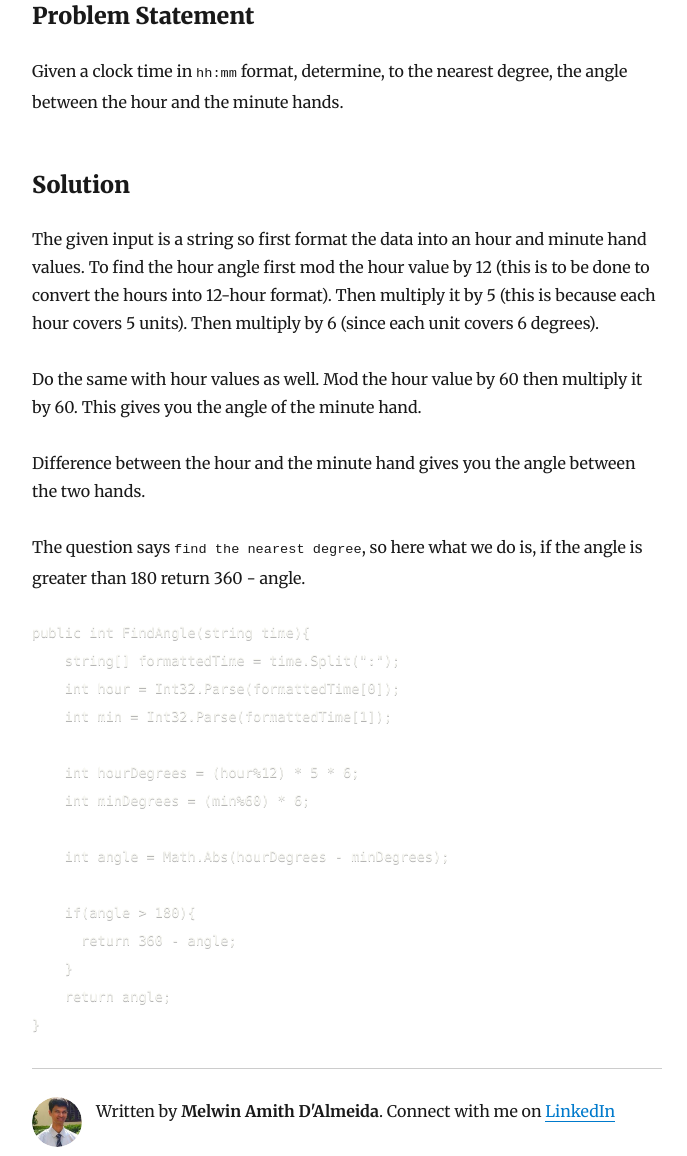
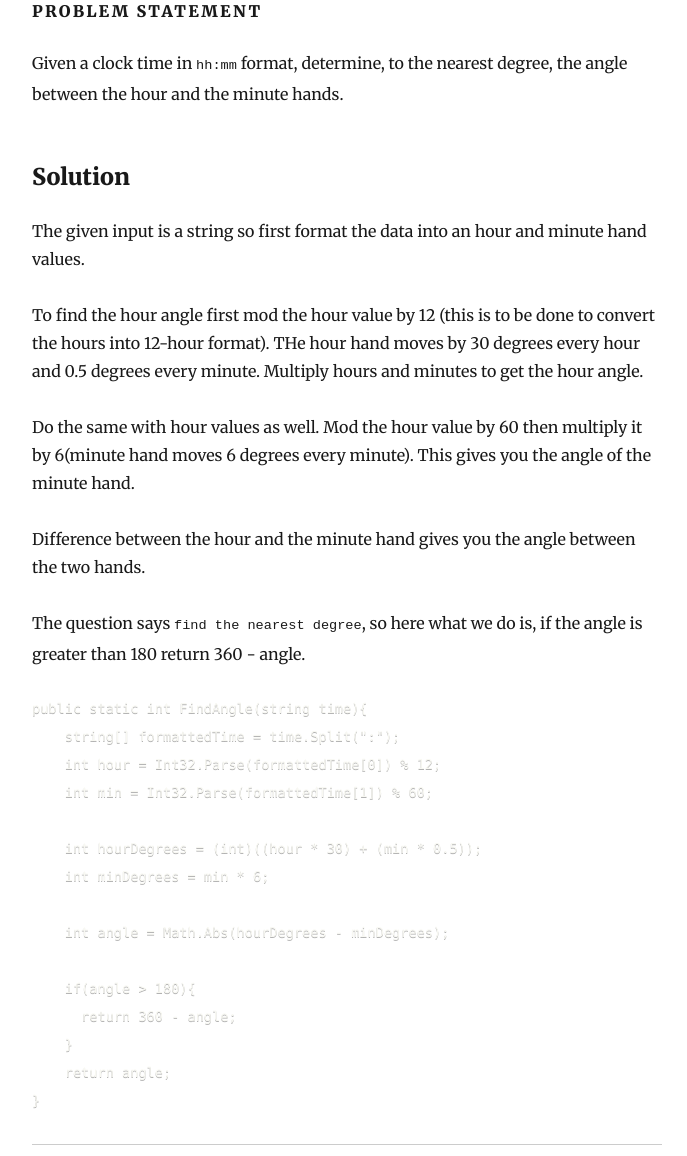
Before and after one commit to melwinalm/my-gatsby-blog, a Gatsby site: page /angle-between-the-hour-and-minute-hands/ in a window 1280 px wide. Shown: the part 320-1476 px from the top of the page, without its empty margins (293-980 px from the left). Built offline with nearby package versions, Linux system fonts and the light colour scheme; Gatsby itself is replaced by a stand-in of ours; some packages are replaced by stand-ins of ours; code samples lack their colours.

Commit message:
Update index.md

````diff
--- a/content/blog/angle-between-the-hour-and-minute-hands/index.md
+++ b/content/blog/angle-between-the-hour-and-minute-hands/index.md
@@ -8,28 +8,30 @@ tags: csharp
 
 Note: This problem was taken from Daily Coding Problem #303
 
-### Problem Statement
+#### Problem Statement
 
 Given a clock time in `hh:mm` format, determine, to the nearest degree, the angle between the hour and the minute hands.
 
 ### Solution
 
-The given input is a string so first format the data into an hour and minute hand values. To find the hour angle first mod the hour value by 12 (this is to be done to convert the hours into 12-hour format). Then multiply it by 5 (this is because each hour covers 5 units). Then multiply by 6 (since each unit covers 6 degrees).
+The given input is a string so first format the data into an hour and minute hand values.
 
-Do the same with hour values as well. Mod the hour value by 60 then multiply it by 60. This gives you the angle of the minute hand.
+To find the hour angle first mod the hour value by 12 (this is to be done to convert the hours into 12-hour format). THe hour hand moves by 30 degrees every hour and 0.5 degrees every minute. Multiply hours and minutes to get the hour angle.
+
+Do the same with hour values as well. Mod the hour value by 60 then multiply it by 6(minute hand moves 6 degrees every minute). This gives you the angle of the minute hand.
 
 Difference between the hour and the minute hand gives you the angle between the two hands.
 
 The question says `find the nearest degree`, so here what we do is, if the angle is greater than 180 return 360 - angle.
 
 ```csharp
-public int FindAngle(string time){
+public static int FindAngle(string time){
     string[] formattedTime = time.Split(":");
-    int hour = Int32.Parse(formattedTime[0]);
-    int min = Int32.Parse(formattedTime[1]);
+    int hour = Int32.Parse(formattedTime[0]) % 12;
+    int min = Int32.Parse(formattedTime[1]) % 60;
 
-    int hourDegrees = (hour%12) * 5 * 6;
-    int minDegrees = (min%60) * 6;
+    int hourDegrees = (int)((hour * 30) + (min * 0.5));
+    int minDegrees = min * 6;
 
     int angle = Math.Abs(hourDegrees - minDegrees);
 
````
